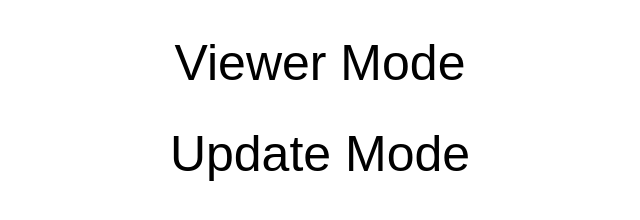
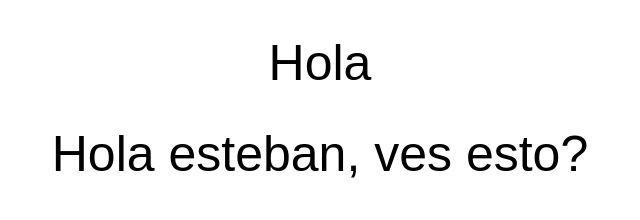
Before and after one commit to soykhaler/matsasignage, a plain HTML site: page Modo_Inactivo.html in a window 1280 px wide. Shown: the whole page, without its empty margins (320-960 px from the left). Drawn offline with Linux system fonts and the light colour scheme.

Commit message:
test_update

```diff
--- a/Modo_Inactivo.html
+++ b/Modo_Inactivo.html
@@ -8,10 +8,10 @@
 </head>
 <body>
     <h1 id="Viewer">
-        Viewer Mode
+        Hola
     </h1>
     <h1 id="Testing">
-        Update Mode
+       Hola esteban, ves esto?
     </h1>
 
     <style>
```
